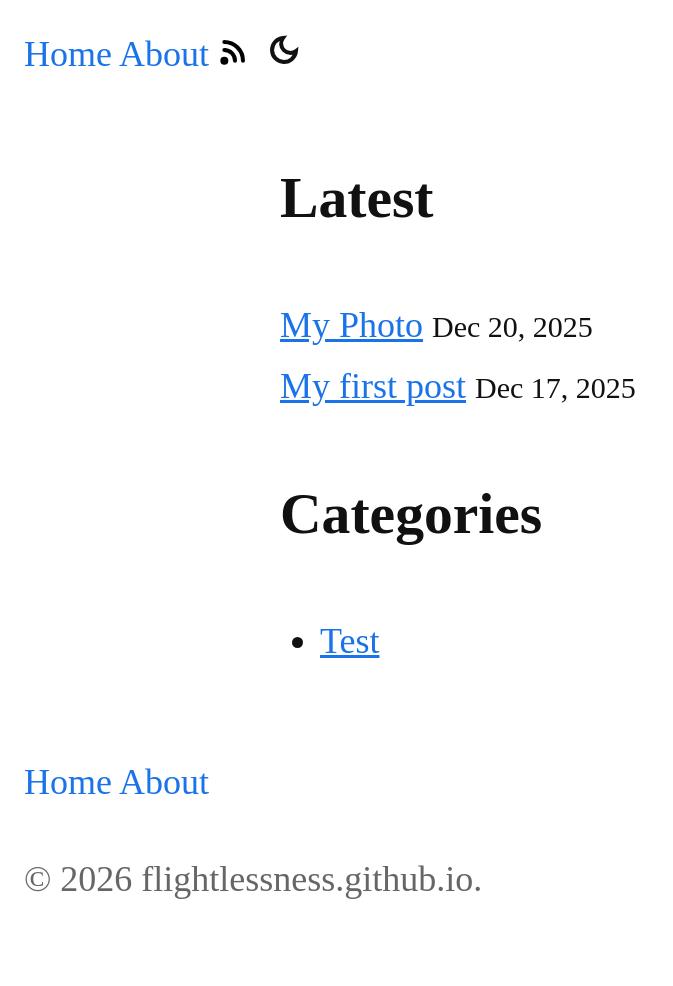
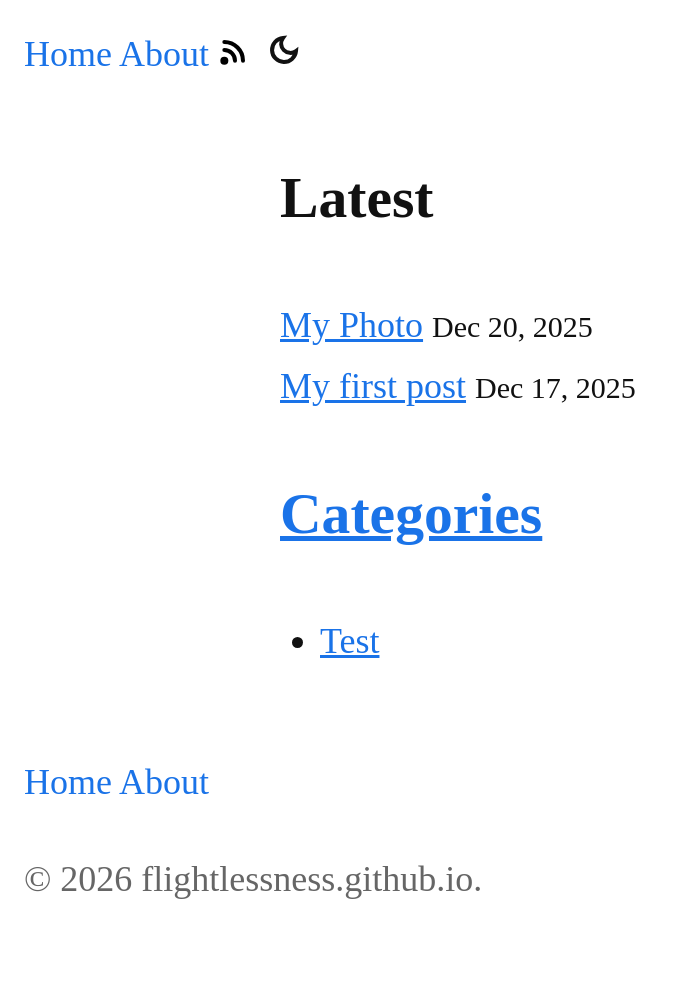
Before and after one commit to flightlessness/flightlessness.github.io, a Jekyll site: the page built from index.md, in a window 1280 px wide. Shown: the whole page, without its empty margins (0-673 px from the left). Built offline with Jekyll 4.4.1, drawn with Linux system fonts in a browser that asks for light colours.

Commit message:
Update index.md

```diff
--- a/index.md
+++ b/index.md
@@ -11,14 +11,14 @@ permalink: /
   {% for post in latest_posts %}
     <li>
       <a href="{{ post.url }}">{{ post.title }}</a>
-      <small>
-        {{ post.date | date: "%b %-d, %Y" }}
-      </small>
+      <small>{{ post.date | date: "%b %-d, %Y" }}</small>
     </li>
   {% endfor %}
 </ul>
 
-<h2>Categories</h2>
+<h2>
+  <a href="{{ '/categories/' | relative_url }}">Categories</a>
+</h2>
 
 <ul class="category-menu">
   {% assign types = site.posts | map: "type" | uniq | compact %}
```
